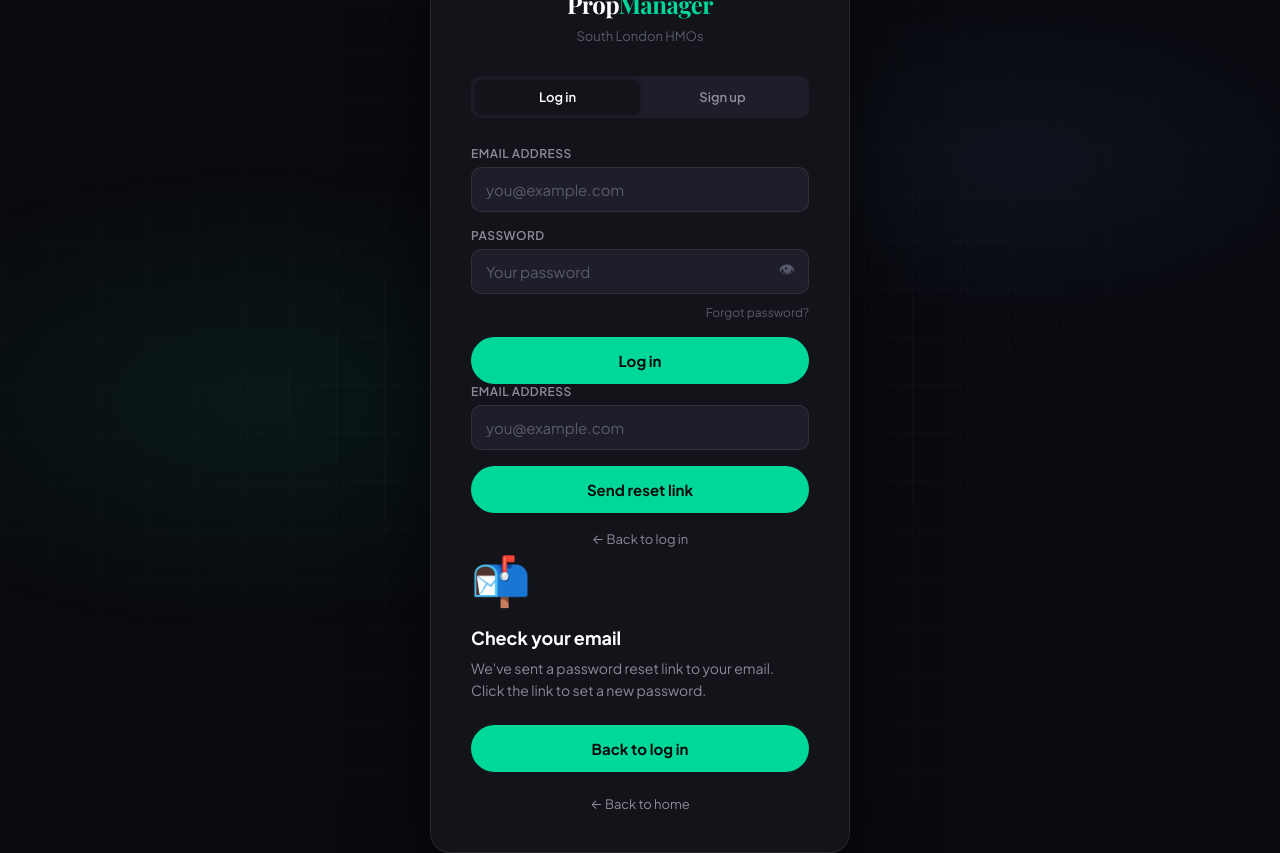
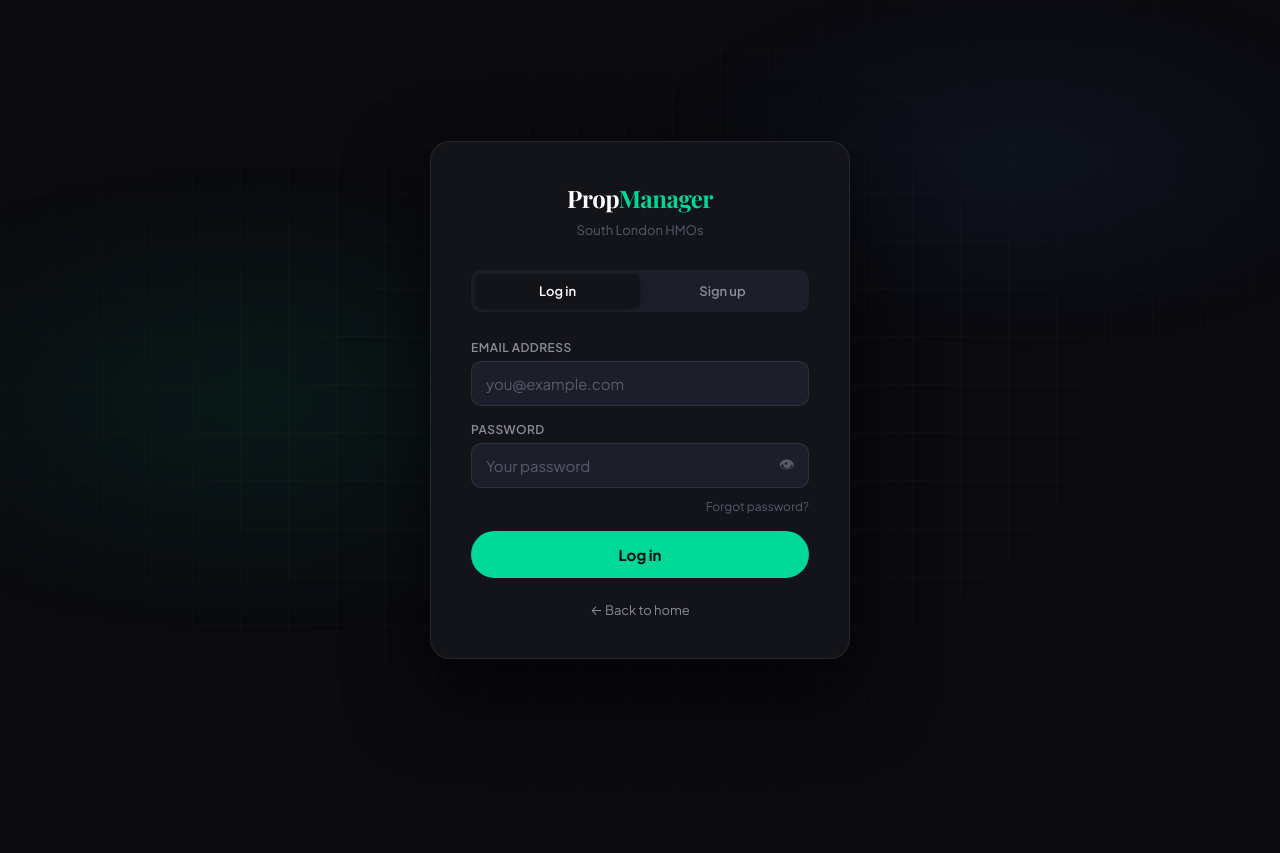
Before and after one commit to gdepaula85-source/hmomanager, a plain HTML site: page login.html in a window 1280 px wide. After the commit the page ends 800 px from the top, so only its background shows below. Drawn offline with nearby package versions, Linux system fonts and the light colour scheme.

Commit message:
fix : Added display:none to the reset form so it is not visible in the starting

```diff
--- a/login.html
+++ b/login.html
@@ -312,7 +312,8 @@ input::placeholder { color:var(--dim); }
     <div style="font-size:18px;font-weight:700;color:var(--white);margin-bottom:6px">Reset your password</div>
     <div style="font-size:13px;color:var(--silver)">Enter your email and we'll send a reset link.</div>
   </div>
-  <form id="reset-form" onsubmit="handleReset(event)">
+  <!-- Hidden by default; only shown when "Forgot password?" is clicked -->
+  <form id="reset-form" style="display:none" onsubmit="handleReset(event)">
     <div class="field">
       <label>Email address</label>
       <input type="email" id="reset-email" placeholder="you@example.com" autocomplete="email" required>
@@ -326,8 +327,8 @@ input::placeholder { color:var(--dim); }
     </div>
   </form>
 
-  <!-- RESET SUCCESS -->
-  <div id="reset-success">
+  <!-- RESET SUCCESS (hidden until a reset link is successfully sent) -->
+  <div id="reset-success" style="display:none">
     <div class="reset-icon">📬</div>
     <div class="reset-title">Check your email</div>
     <p class="reset-sub">We've sent a password reset link to your email. Click the link to set a new password.</p>
```
